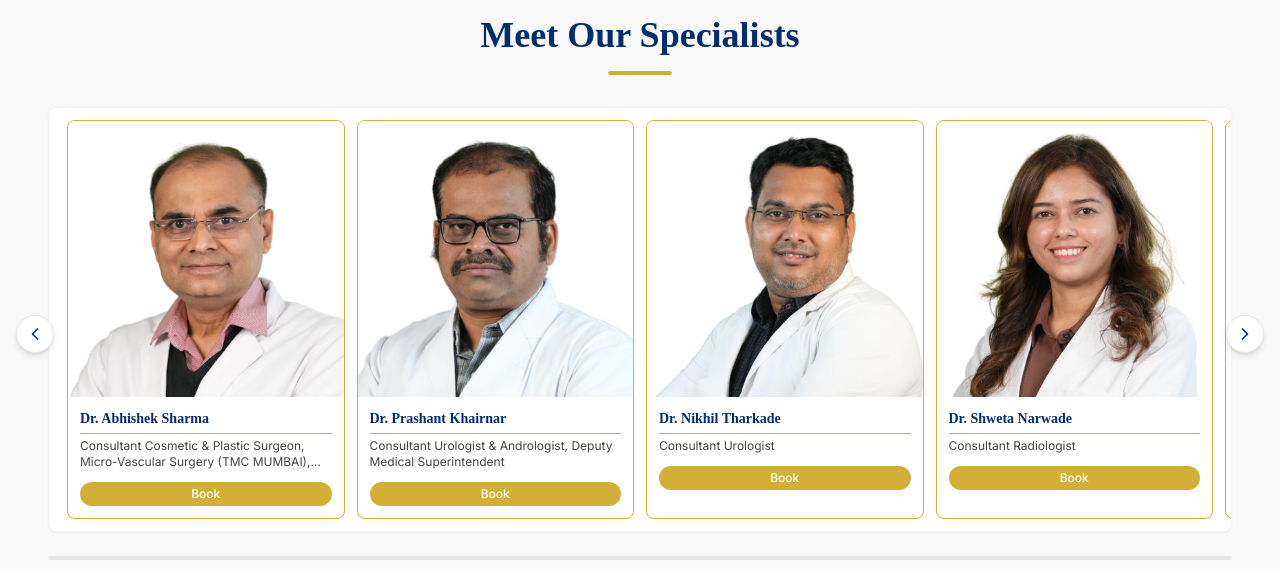
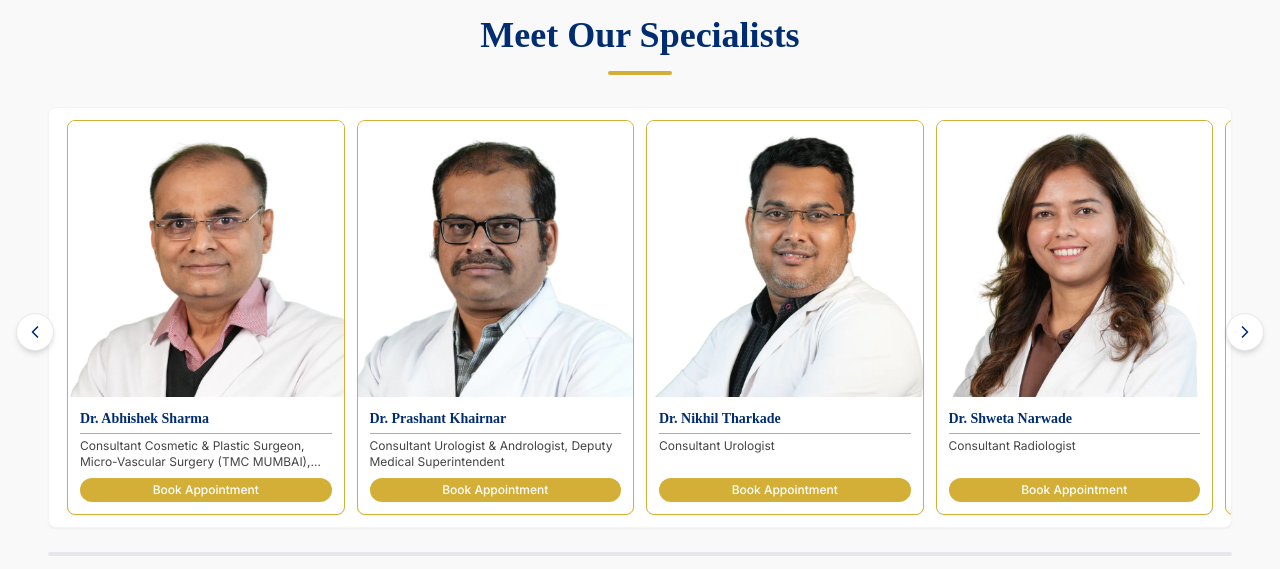
Before and after one commit to MVA-Chronosphere/MVA_ALL_IS_WELL, a React (Vite) app: page / in a window 1280 px wide. Shown: the part 3040-3609 px from the top of the page. Built offline with nearby package versions, Linux system fonts and the light colour scheme; a web font is replaced by a local one.

Commit message:
final commit

```diff
--- a/src/components/DoctorInfoCard.jsx
+++ b/src/components/DoctorInfoCard.jsx
@@ -3,7 +3,7 @@ import React from 'react';
 
 const DoctorInfoCard = ({ image, title, description, onBookClick }) => {
   return (
-    <div className="bg-white rounded-lg shadow-sm border border-[#d4af37] hover:shadow-md transition duration-300 flex-col h-full w-full max-w-[280px] mx-auto overflow-hidden">
+    <div className="bg-white rounded-lg shadow-sm border border-[#d4af37] hover:shadow-md transition duration-300 flex-col h-full w-full max-w-[280px] mx-auto overflow-hidden flex flex-col">
       {/* Responsive image container with fixed aspect ratio */}
       <div className="w-full aspect-square overflow-hidden">
         <img
@@ -18,7 +18,7 @@ const DoctorInfoCard = ({ image, title, description, onBookClick }) => {
       </div>
 
       {/* Content area with consistent padding */}
-      <div className="p-3 flex flex-col flex-grow overflow-hidden">
+      <div className="p-3 flex flex-col flex-grow overflow-hidden flex-1">
         <h3 className="text-sm font-serif font-bold text-[#002d72] mb-1 line-clamp-1">
           {title}
         </h3>
@@ -29,9 +29,9 @@ const DoctorInfoCard = ({ image, title, description, onBookClick }) => {
         {onBookClick && (
           <button
             onClick={onBookClick}
-            className="mt-1 bg-[#d4af37] hover:bg-[#c0992a] text-white px-2 py-1 rounded-full text-xs font-medium transition"
+            className="mt-auto bg-[#d4af37] hover:bg-[#c0992a] text-white px-2 py-1 rounded-full text-xs font-medium transition"
           >
-            Book
+            Book Appointment
           </button>
         )}
       </div>
```
